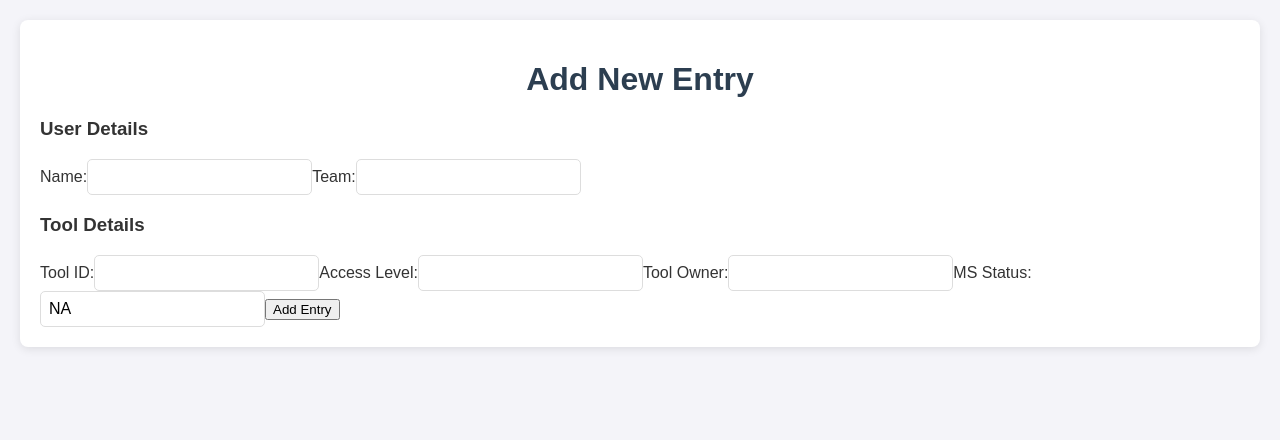
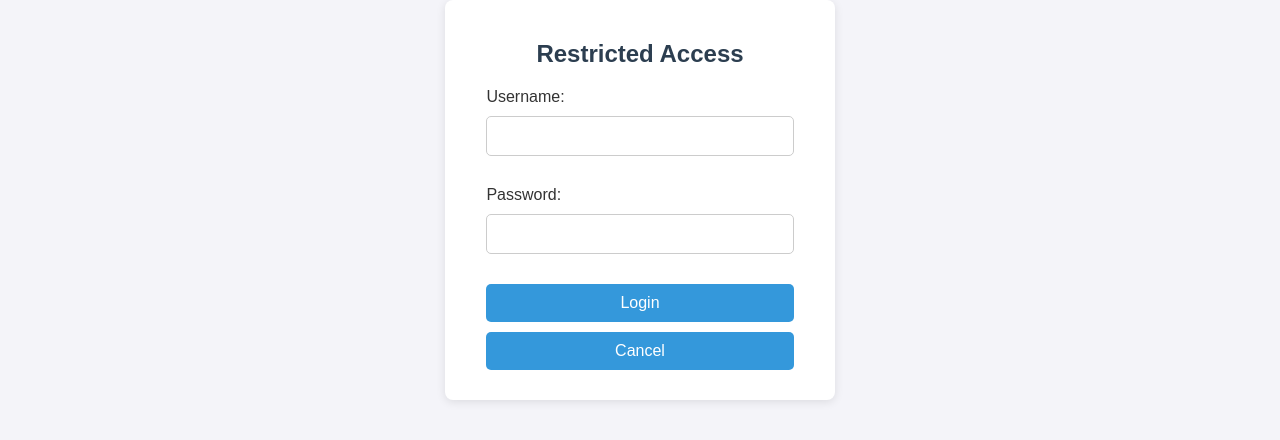
Before and after one commit to msl1testing/Access_Tracker, a Next.js app in the folder access_tracker/: page /add-users in a window 1280 px wide. Shown: the top 440 px of the page. Built offline with nearby package versions, Linux system fonts and the light colour scheme.

Commit message:
added authentication for adding users

```diff
--- a/access_tracker/src/app/add-users/page.jsx
+++ b/access_tracker/src/app/add-users/page.jsx
@@ -1,10 +1,65 @@
-'use client'
+'use client';
 
-import React, { useState } from 'react';
+import React, { useState, useEffect } from 'react';
+
+// Modal Component for Authentication
+const Modal = ({ onClose, onAuthenticate, errorMessage }) => {
+  const [username, setUsername] = useState('');
+  const [password, setPassword] = useState('');
+
+  const handleSubmit = (e) => {
+    e.preventDefault();
+    if (username && password) {
+      onAuthenticate(username, password);
+    }
+  };
+
+  return (
+    <div className="modal">
+      <div className="modal-content">
+        <h2>Restricted Access</h2>
+        <form onSubmit={handleSubmit}>
+          <div>
+            <label>
+              Username:
+              <input
+                type="text"
+                value={username}
+                onChange={(e) => setUsername(e.target.value)}
+                required
+              />
+            </label>
+          </div>
+          <div>
+            <label>
+              Password:
+              <input
+                type="password"
+                value={password}
+                onChange={(e) => setPassword(e.target.value)}
+                required
+              />
+            </label>
+          </div>
+          {errorMessage && <p style={{ color: 'red' }}>{errorMessage}</p>} {/* Display error if authentication fails */}
+          <div>
+            <button type="submit">Login</button>
+            <button type="button" onClick={onClose}>
+              Cancel
+            </button>
+          </div>
+        </form>
+      </div>
+    </div>
+  );
+};
 
 const AddEntryPage = () => {
+  const [isAuthenticated, setIsAuthenticated] = useState(false); // Track authentication state
+  const [isModalOpen, setIsModalOpen] = useState(true); // Modal visibility
   const [user, setUser] = useState({ name: '', team: '' });
   const [tool, setTool] = useState({ tool_id: '', access_level: '', tool_owner: '', ms_status: 'NA' });
+  const [errorMessage, setErrorMessage] = useState(''); // Error message for failed authentication
 
   const handleInputChange = (e) => {
     const { name, value } = e.target;
@@ -35,14 +90,46 @@ const AddEntryPage = () => {
     }
   };
 
+  // Authentication function
+  const authenticate = (enteredUsername, enteredPassword) => {
+    const validUsername = 'admin'; // Replace with your desired username
+    const validPassword = '12345678'; // Replace with your desired password
+
+    if (enteredUsername === validUsername && enteredPassword === validPassword) {
+      console.log('Authentication successful');
+      setIsAuthenticated(true);
+      setIsModalOpen(false); // Close the modal after successful authentication
+    } else {
+      console.log('Authentication failed. Access restricted.');
+      setIsAuthenticated(false);
+      setErrorMessage('Authentication failed. Access restricted.');
+    }
+  };
+
+  // If not authenticated, show the modal
+  if (isModalOpen) {
+    return <Modal onAuthenticate={authenticate} onClose={() => setIsModalOpen(false)} errorMessage={errorMessage} />;
+  }
+
+  // If authentication failed
+  if (isAuthenticated === false) {
+    return (
+      <div className="body">
+        <h1>Access Restricted</h1>
+        <p>{errorMessage}</p>
+      </div>
+    );
+  }
+
+  // If authenticated, show the main form
   return (
-    <div>
+    <div className="body ">
       <h1>Add New Entry</h1>
       <form onSubmit={handleSubmit}>
         <h3>User Details</h3>
         <label>
           Name:
-          <input type="text" name="name" value={user.name} onChange={handleInputChange} required />
+        <input type="text" name="name" value={user.name} onChange={handleInputChange} required />
         </label>
         <label>
           Team:
@@ -66,7 +153,7 @@ const AddEntryPage = () => {
           MS Status:
           <input type="text" name="ms_status" value={tool.ms_status} onChange={handleInputChange} />
         </label>
-
+        <br /><br />
         <button type="submit">Add Entry</button>
       </form>
     </div>
--- a/access_tracker/src/app/user-tools/page.jsx
+++ b/access_tracker/src/app/user-tools/page.jsx
@@ -37,11 +37,11 @@ export default function UserToolsPage() {
   }, [teamSearchTerm, userSearchTerm, toolSearchTerm, clientSearchTerm, userTools]);
 
   return (
-    <div className="max-h-screen scroll-smooth">
+    <div className='body' >
       <h1>User Access Tracker</h1>
 
       {/* Search inputs in a flex container */}
-      <div className="flex justify-center items-center w-full space-x-4 mt-4">
+      <div className='searchField'>
         {/* Search by team name */}
         <input
           type="text"
@@ -78,6 +78,7 @@ export default function UserToolsPage() {
           className="p-2 border border-gray-300 rounded"
         />
       </div>
+      <div className='table'>
       <table border="1">
   <thead>
     <tr>
@@ -108,6 +109,7 @@ export default function UserToolsPage() {
     )}
   </tbody>
 </table>
+</div>
 
     </div>
   );
--- a/access_tracker/src/styles/globals.css
+++ b/access_tracker/src/styles/globals.css
@@ -11,7 +11,44 @@ body {
   color: #333;
 }
 
-div {
+h1 {
+  font-size: 2rem;
+  color: #2c3e50;
+  margin-bottom: 20px;
+  text-align: center;
+}
+
+/* Form Styles */
+form {
+  display: flex;
+  flex-direction: column;
+  gap: 20px; /* Space between form fields */
+}
+
+form input {
+  font-size: 1rem;
+  padding: 10px;
+  border: 1px solid #ccc;
+  border-radius: 5px;
+  box-sizing: border-box;
+}
+
+form button {
+  padding: 10px 20px;
+  background-color: #3498db;
+  color: white;
+  border: none;
+  border-radius: 5px;
+  cursor: pointer;
+  font-size: 1rem;
+}
+
+form button:hover {
+  background-color: #2980b9;
+}
+
+/* Body and Table Styles */
+.body, .table {
   max-width: 1200px;
   margin: 20px;
   padding: 20px;
@@ -20,19 +57,8 @@ div {
   box-shadow: 0 2px 10px rgba(0, 0, 0, 0.1);
 }
 
-h1 {
-  font-size: 2rem;
-  color: #2c3e50;
-  margin-bottom: 20px;
-  text-align: center;
-}
-
-input {
-  font-size: 1rem;
-  padding: 0.5rem;
-  border: 1px solid #ddd;
-  border-radius: 5px;
-  box-sizing: border-box;
+.table {
+  margin-top: 20px;
 }
 
 table {
@@ -56,3 +82,66 @@ th {
 tr:hover {
   background-color: #f1f1f1;
 }
+/* Modal Styles */
+.modal-content {
+  background: white;
+  padding: 20px;
+  border-radius: 8px;
+  box-shadow: 0 2px 10px rgba(0, 0, 0, 0.1);
+  width: 350px;
+  display: flex;
+  flex-direction: column;
+  align-items: center;
+}
+
+.modal-content h2 {
+  margin-bottom: 20px;
+  font-size: 1.5rem;
+  color: #2c3e50;
+}
+
+.modal-content input {
+  width: 100%;
+  padding: 10px;
+  margin: 10px 0;
+  font-size: 1rem;
+  border: 1px solid #ccc;
+  border-radius: 5px;
+}
+
+/* Button Styles */
+.modal-content button {
+  padding: 10px 20px;
+  background-color: #3498db;
+  color: white;
+  border: none;
+  border-radius: 5px;
+  cursor: pointer;
+  font-size: 1rem;
+  width: 100%; /* Make buttons full-width */
+  margin-bottom: 10px; /* Space between buttons */
+}
+
+.modal-content button:hover {
+  background-color: #2980b9;
+}
+
+/* Specific style for cancel button to make it distinct */
+.modal-content .cancel-btn {
+  background-color: #ccc;
+}
+
+.modal-content .cancel-btn:hover {
+  background-color: #999;
+}
+
+.modal-content .button-container {
+  display: flex;
+  justify-content: space-between; /* Add space between buttons */
+  width: 100%; /* Full width for the container */
+}
+
+.modal-content .button-container button {
+  width: 48%; /* Make each button occupy almost half of the width */
+  margin-bottom: 0; /* Remove extra bottom margin */
+}
```
